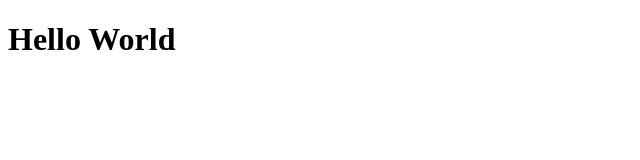
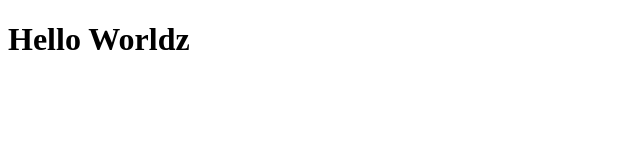
Before and after one commit to agglasaur/agglasaur, a plain HTML site: page index.html in a window 1280 px wide. Shown: the full height of the page, 0-640 px from the left. Drawn offline with Linux system fonts and the light colour scheme.

Commit message:
Update index.html

```diff
--- a/index.html
+++ b/index.html
@@ -1,6 +1,6 @@
 <!DOCTYPE html>
 <html>
 <body>
-<h1>Hello World</h1>
+<h1>Hello Worldz</h1>
 </body>
 </html>
```
